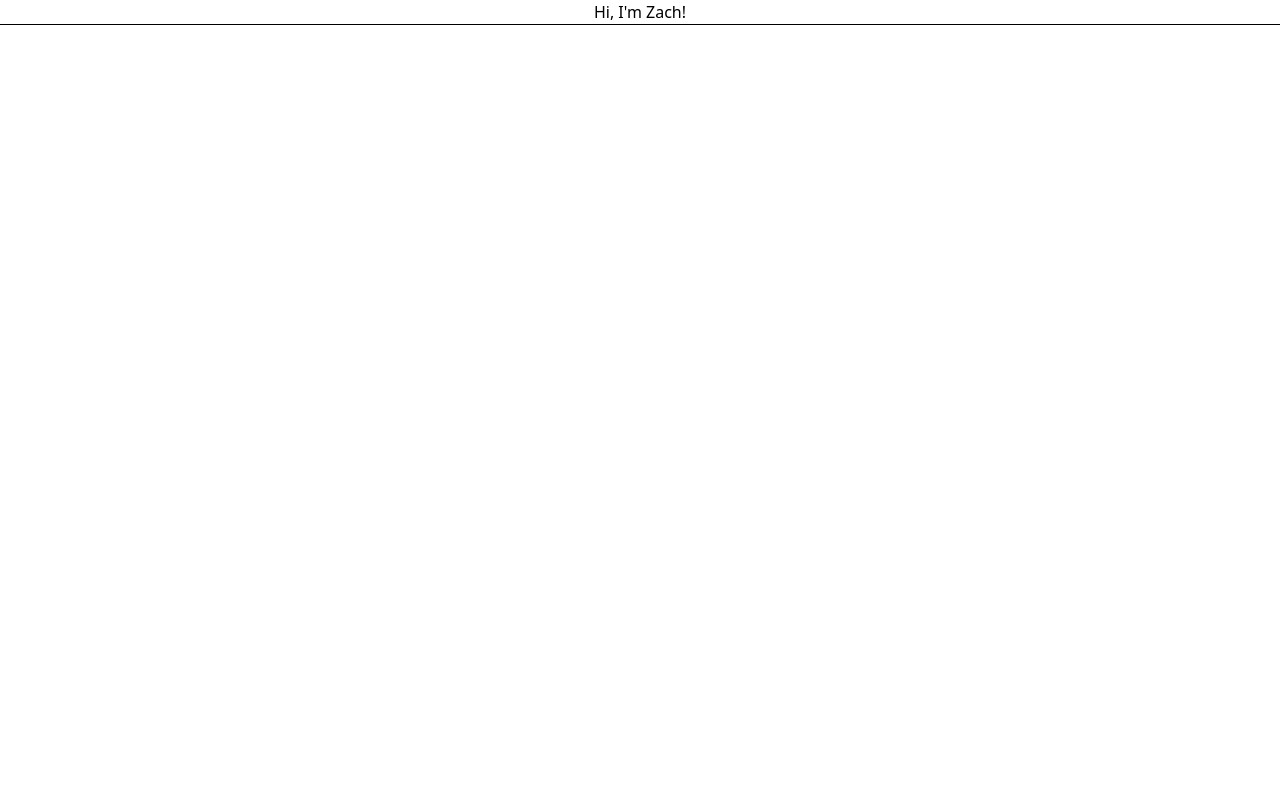
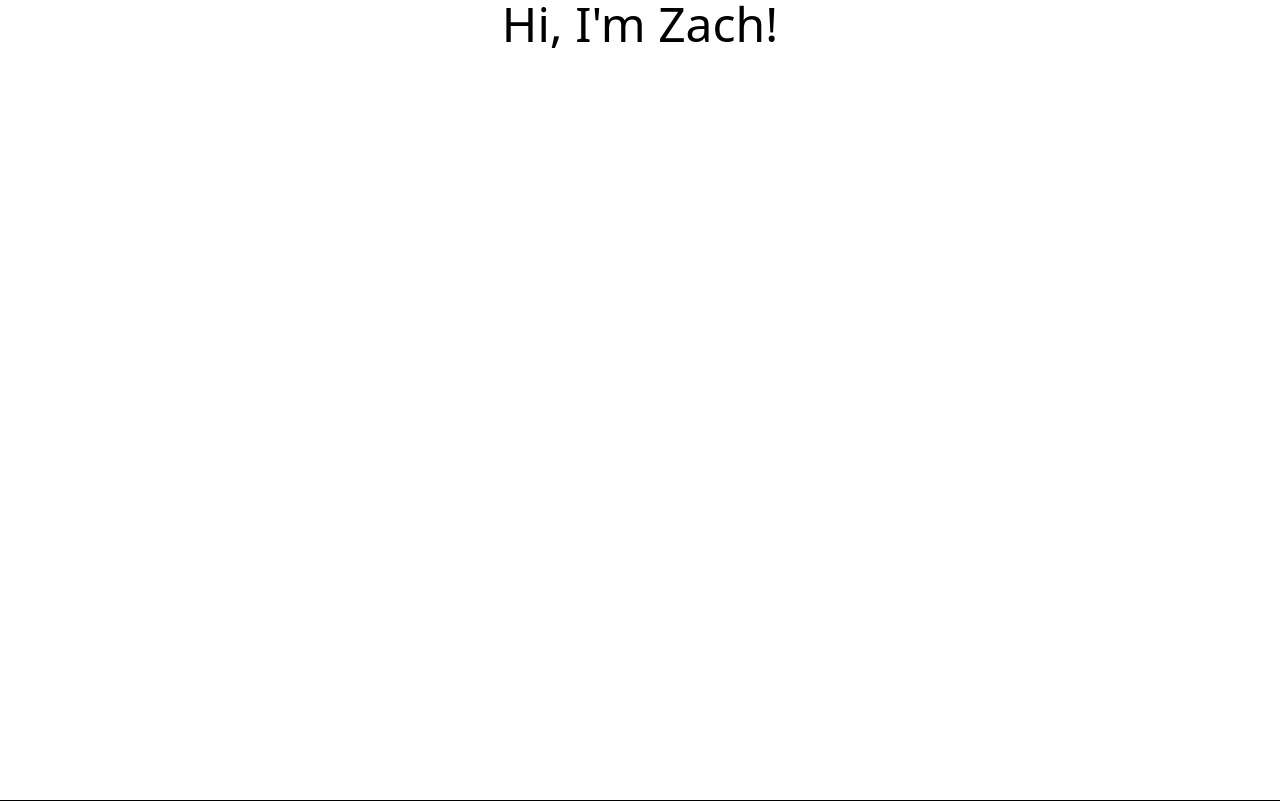
Before and after one commit to Flapjack2000/personal-website, a React (Vite) app: page / in a window 1280 px wide. Built offline with nearby package versions, Linux system fonts and the light colour scheme.

Commit message:
center div

```diff
--- a/src/App.jsx
+++ b/src/App.jsx
@@ -5,8 +5,8 @@ import viteLogo from '/vite.svg'
 function App() {
   return (
     <>
-      <div class="flex justify-center items-center">
-        <p class="text-5x">Hi, I'm Zach!</p>
+      <div class="flex h-screen justify-center content-center">
+        <p class="text-5xl">Hi, I'm Zach!</p>
       </div>
       <hr />
       <p></p>
```
